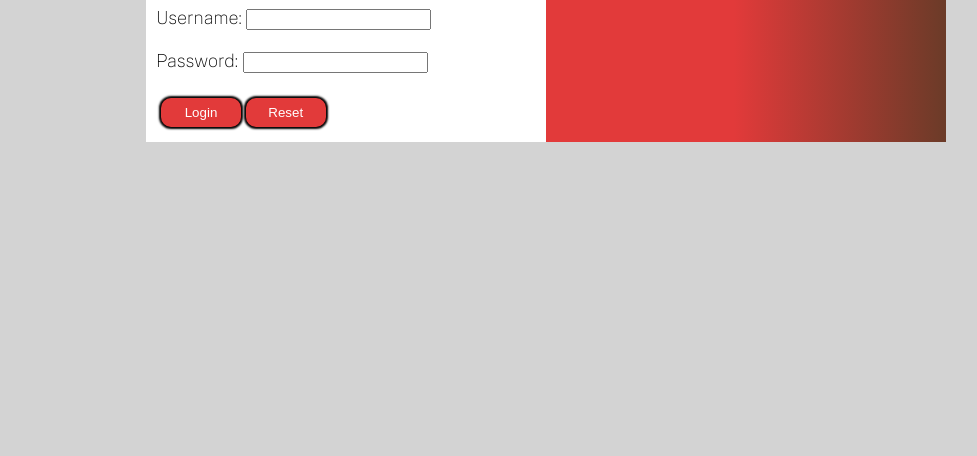
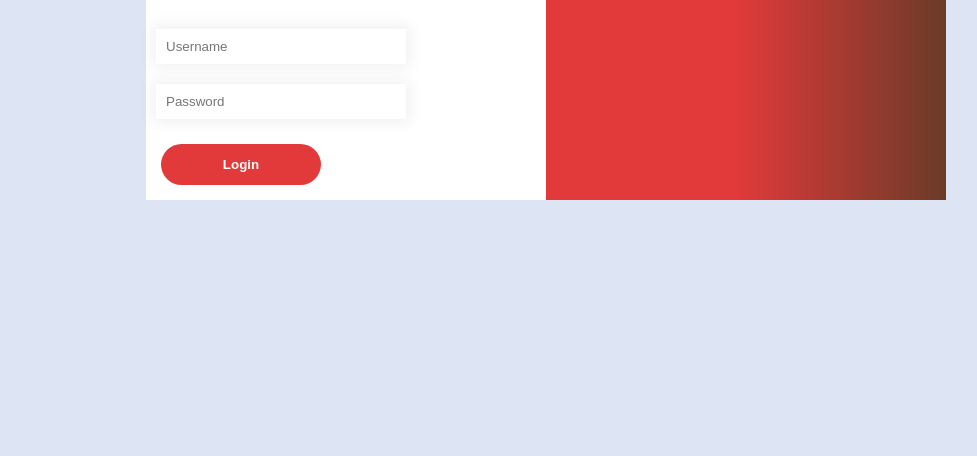
Before and after one commit to jcasanella/go_chat_app, a plain HTML site: page views/index.html in a window 1280 px wide. Shown: the part 360-816 px from the top of the page, without its empty margins (94-1071 px from the left). Drawn offline with nearby package versions, Linux system fonts and the light colour scheme; files that its build step writes are made by us from their sources; files whose address does not match are found by name.

Commit message:
Improving login screen

```diff
--- a/assets/css/style.css
+++ b/assets/css/style.css
@@ -10,12 +10,14 @@
 
 body {
     display:flex;
-    margin: 50px auto;
+    /* margin: 50px auto; */
     font-family: "Public Sans", Verdana, sans-serif;
+    overflow-y: hidden;
     font-size: 18px;
     justify-content: center;
     align-items: center;
-    background-color:lightgray;
+	background: hsl(218deg 50% 91%);
+    height: 100vh;
 }
 
 h1, h2, h3, h4, h5, h6 {
@@ -73,6 +75,20 @@ h1, h2, h3, h4, h5, h6 {
     padding: 10px;
 }
 
+.form-field input[type=text] {
+    padding: 10px;
+    width: 250px;
+    border:0;
+    box-shadow:0 0 15px 4px rgba(0,0,0,0.06);
+}
+
+.form-field input[type=password] {
+    padding: 10px;
+    width: 250px;
+    border:0;
+    box-shadow:0 0 15px 4px rgba(0,0,0,0.06);
+}
+
 .profile-small {
     height: 100px;
     border-radius: 50%;
@@ -80,11 +96,11 @@ h1, h2, h3, h4, h5, h6 {
 }
 
 .form-footer button {
-    border-radius:10px;
+    border-radius:30px;
     border:none;
-    box-shadow: 0px 0px 2px 2px rgb(0,0,0);
     background: rgb(226,58,58);
-    padding: 7px;
+    padding: 1em;
     color:white;
-    width: 80px;
+    width: 160px;
+    font-weight: 600;
 }
--- a/views/index.html
+++ b/views/index.html
@@ -11,7 +11,6 @@
     </head>
     <body>
         <main>
-            <h1>Chat App</h1>
             <div class="container">
                 <div id="login-form">
                     <div id="login-sign-in">
@@ -20,18 +19,15 @@
                                 <h1>Sign In</h1>
                             </div>
                             <div class="form-field">
-                                <label for="username">Username: </label>
-                                <input type="text" id="username" autocomplete="off">
+                                <input type="text" id="username" autocomplete="off" placeholder="Username" />
                                 <small></small>
                             </div>
                             <div class="form-field">
-                                <label for="password">Password: </label>
-                                <input type="password" id="password" autocomplete="off">
+                                <input type="password" id="password" autocomplete="off" placeholder="Password" />
                                 <small></small>
                             </div>
                             <div class="form-footer">
                                 <button type="button" id="loginBtn">Login</button>
-                                <button type="button" id="resetBtn">Reset</button>
                             </div>
                         </form>
                     </div>
```
